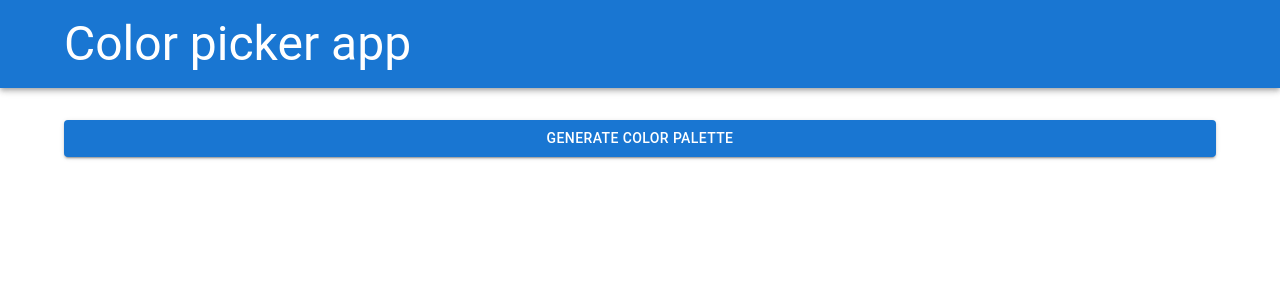
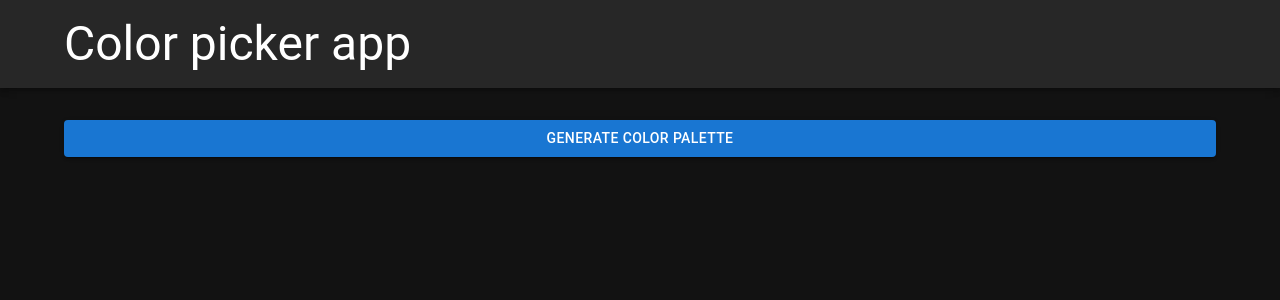
Before and after one commit to PavelZurek/demo-color-picker, a Next.js app: page / in a window 1280 px wide. Shown: the top 300 px of the page. Built offline with nearby package versions, Linux system fonts and the light colour scheme.

Commit message:
Set color as primary button

```diff
--- a/pages/_app.tsx
+++ b/pages/_app.tsx
@@ -1,12 +1,23 @@
 import { AppProps } from 'next/app'
-import { ThemeProvider } from '@mui/material/styles'
-import theme from '../src/theme'
+import { createTheme, ThemeProvider } from '@mui/material/styles'
 import Head from 'next/head'
 import { CssBaseline } from '@mui/material'
 import Layout from '../src/components/layout/Layout'
+import { useColorStore } from '../src/hooks/useColorStore'
+import { isColorLight } from '../src/color'
 
 export default function MyApp(props: AppProps) {
   const { Component, pageProps } = props
+
+  const primaryColor = useColorStore((state) => state.primaryColor) || '#1976d2'
+  const theme = createTheme({
+    palette: {
+      mode: isColorLight(primaryColor) ? 'light' : 'dark',
+      primary: {
+        main: primaryColor,
+      },
+    },
+  })
 
   return (
     <>
--- a/src/color.ts
+++ b/src/color.ts
@@ -24,3 +24,12 @@ export const getRandomColors = (
 
   return colors
 }
+
+export const isColorLight = (color: string) => {
+  const hex = color.replace('#', '')
+  const c_r = parseInt(hex.substring(0, 2), 16)
+  const c_g = parseInt(hex.substring(2, 4), 16)
+  const c_b = parseInt(hex.substring(4, 6), 16)
+  const brightness = (c_r * 299 + c_g * 587 + c_b * 114) / 1000
+  return brightness > 155
+}
--- a/src/components/ColorGenerator.tsx
+++ b/src/components/ColorGenerator.tsx
@@ -9,7 +9,7 @@ import {
   TableRow,
 } from '@mui/material'
 import { getRandomColors } from '../color'
-import { Favorite, FavoriteBorder } from '@mui/icons-material'
+import { Favorite, FavoriteBorder, FormatColorFill } from '@mui/icons-material'
 import { useColorStore } from '../hooks/useColorStore'
 
 export const ColorGenerator: FC = () => {
@@ -17,6 +17,7 @@ export const ColorGenerator: FC = () => {
   const setColors = useColorStore((state) => state.setColors)
   const likedColors = useColorStore((state) => state.likedColors)
   const toggleLikedColor = useColorStore((state) => state.toggleLikedColor)
+  const setPrimaryColor = useColorStore((state) => state.setPrimaryColor)
 
   const isColorLiked = (colorCode: string): boolean => {
     return likedColors.includes(colorCode)
@@ -47,6 +48,12 @@ export const ColorGenerator: FC = () => {
                 >
                   {isColorLiked(colorCode) ? <Favorite /> : <FavoriteBorder />}
                 </IconButton>
+                <IconButton
+                  title="Set As Primary Color"
+                  onClick={() => setPrimaryColor(colorCode)}
+                >
+                  <FormatColorFill />
+                </IconButton>
               </TableCell>
             </TableRow>
           ))}
--- a/src/hooks/useColorStore.ts
+++ b/src/hooks/useColorStore.ts
@@ -5,12 +5,15 @@ import { useEffect, useState } from 'react'
 interface ColorStoreState {
   colors: string[]
   likedColors: string[]
+  primaryColor?: string
   setColors: (colors: string[]) => void
+  setPrimaryColor: (color: string) => void
 }
 
 const emptyState = (set) => ({
   colors: [],
   likedColors: [],
+  primaryColor: undefined,
   setColors: (colors: string[]) => set(() => ({ colors })),
   toggleLikedColor: (color: string) =>
     set((state) => {
@@ -24,6 +27,10 @@ const emptyState = (set) => ({
         }
       }
     }),
+  setPrimaryColor: (primaryColor: string) =>
+    set(() => ({
+      primaryColor,
+    })),
 })
 
 const usePersistedColorStore = create(
--- a/src/theme.ts
+++ /dev/null
@@ -1,6 +0,0 @@
-import { createTheme } from '@mui/material/styles'
-
-// Create a theme instance.
-const theme = createTheme()
-
-export default theme
```
